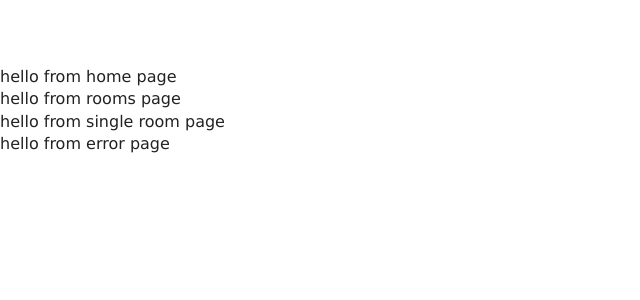
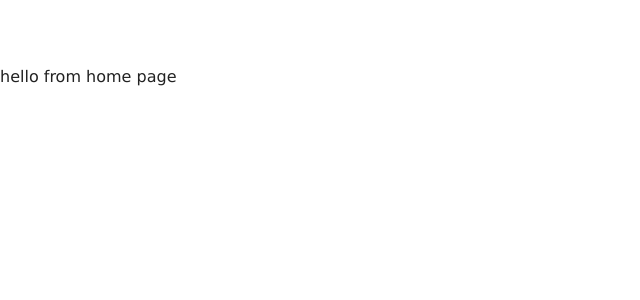
Before and after one commit to rudalson/resort, a React (Create React App) app: page / in a window 1280 px wide. Shown: the top 300 px of the page, without its empty margins (0-640 px from the left). Built offline with nearby package versions, Linux system fonts and the light colour scheme.

Commit message:
created react project

```diff
--- a/src/App.js
+++ b/src/App.js
@@ -6,15 +6,19 @@
 import SingleRoom from "./pages/SingleRoom";
 import Error from "./pages/Error";
 
+import {Route, Switch} from 'react-router-dom';
+
 function App() {
-  return (
-    <>
-      <Home />
-      <Rooms />
-      <SingleRoom />
-      <Error />
-    </>
-  );
+    return (
+        <>
+            <Switch>
+                <Route exact path="/" component={Home}/>
+                <Route exact path="/rooms" component={Rooms}/>
+                <Route exact path="/rooms/:slug" component={SingleRoom}/>
+                <Route component={Error}/>
+            </Switch>
+        </>
+    );
 }
 
 export default App;
--- a/src/index.js
+++ b/src/index.js
@@ -1,10 +1,16 @@
 import React from 'react';
 import ReactDOM from 'react-dom';
 // import './index.css';
+import {HashRouter as Router} from 'react-router-dom';
 import App from './App';
 import * as serviceWorker from './serviceWorker';
 
-ReactDOM.render(<App />, document.getElementById('root'));
+ReactDOM.render(
+    <Router>
+        < App/>
+    </Router>,
+    document.getElementById('root')
+);
 
 // If you want your app to work offline and load faster, you can change
 // unregister() to register() below. Note this comes with some pitfalls.
```
